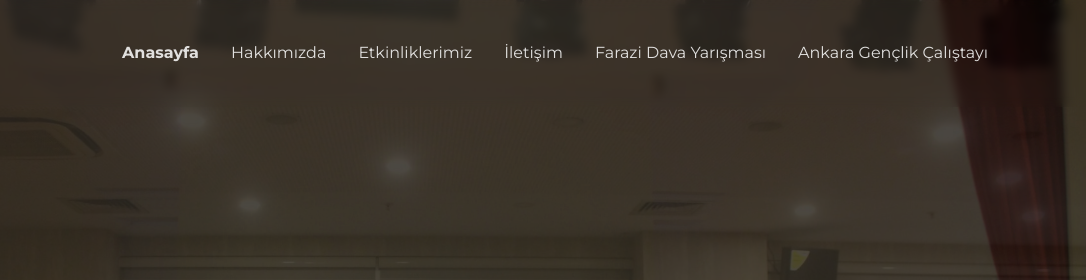
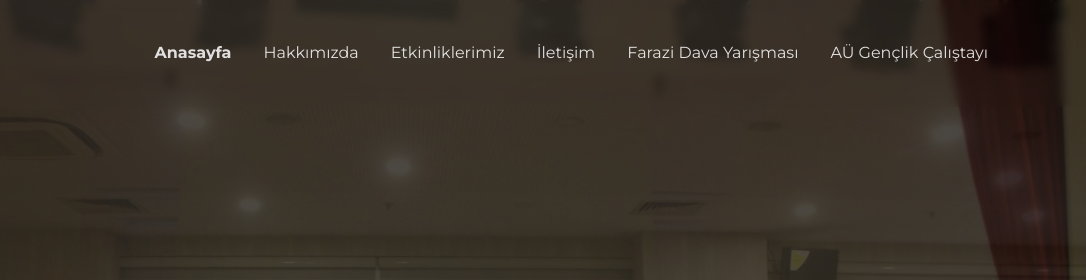
Before and after one commit to HevalNergiz/AHDT-Web, a plain HTML site: page index.html in a window 1280 px wide. Shown: the top 280 px of the page, 194-1280 px from the left. Drawn offline with nearby package versions, Linux system fonts and the light colour scheme; some packages are replaced by stand-ins of ours; a script that the page names is missing.

Commit message:
calistayupdate

```diff
--- a/index.html
+++ b/index.html
@@ -43,7 +43,7 @@ Bir değiliz ama birlikteyiz.">
                     <li class="nav-item"><a class="nav-link" href="etkinlikler.html">Etkinliklerimiz</a></li>
                     <li class="nav-item"><a class="nav-link" href="iletisim.html">İletişim</a></li>
                     <li class="nav-item"><a class="nav-link" href="farazi.html">Farazi Dava Yarışması</a></li>
-                    <li class="nav-item"><a class="nav-link" href="calistay.html">Ankara Gençlik Çalıştayı</a></li>
+                    <li class="nav-item"><a class="nav-link" href="https://augenclikcalistayi.com/" target="_blank">AÜ Gençlik Çalıştayı</a></li>
                 </ul>
             </div>
         </div>
@@ -229,7 +229,7 @@ Bir değiliz ama birlikteyiz.">
                     </div>
                     <div class="col-xl-5">
                         <div>
-                            <h5 class="text-sm-center" style="/*font-weight: bold;*/">A.Ü Gençlik Çalıştayına Kalan Süre</h5>
+                            <h5 class="text-sm-center" style="/*font-weight: bold;*/">AÜ Gençlik Çalıştayına Kalan Süre</h5>
                             <div class="d-flex justify-content-center countdown2" data-count="2022/12/02" data-aos="zoom-in" data-aos-duration="500">
                                 <div>
                                     <h3>%a</h3>
```
Also changed, not shown: calistay.html (+1 -1 lines), etkinlikler.html (+1 -1 lines), farazi.html (+1 -1 lines), hakkimizda.html (+1 -1 lines), iletisim.html (+2 -2 lines).
